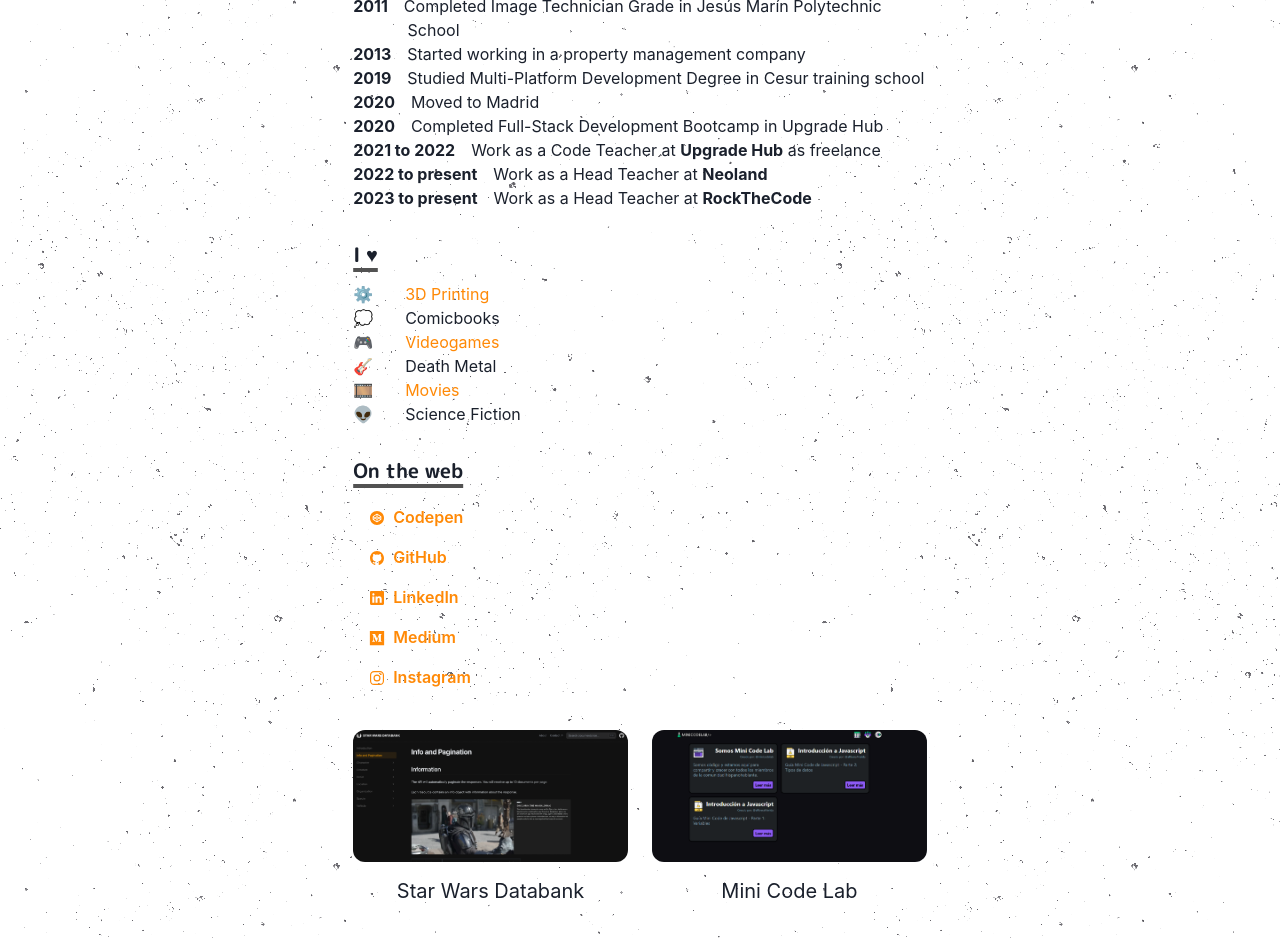
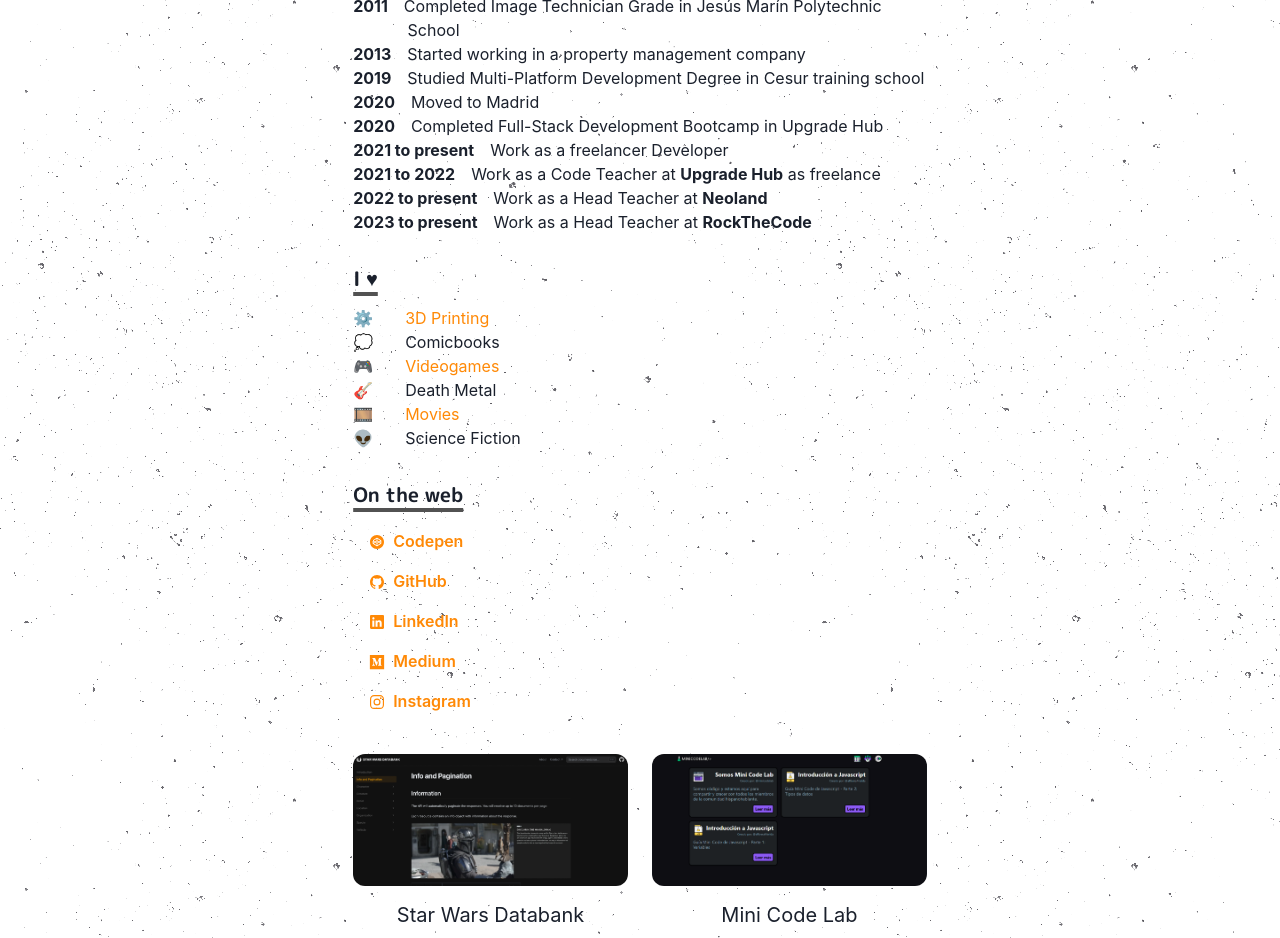
Before and after one commit to lethamburn/lethamburn-portfolio, a Next.js app: page / in a window 1280 px wide. Shown: the part 880-1818 px from the top of the page. Built offline with nearby package versions, Linux system fonts and the light colour scheme.

Commit message:
fix dates

```diff
--- a/pages/index.js
+++ b/pages/index.js
@@ -119,6 +119,10 @@
           <BioSection>
             <BioYear>2020</BioYear>
             Completed Full-Stack Development Bootcamp in Upgrade Hub
+          </BioSection>
+          <BioSection>
+            <BioYear>2021 to present</BioYear>
+            Work as a freelancer Developer
           </BioSection>
           <BioSection>
             <BioYear>2021 to 2022</BioYear>
```
